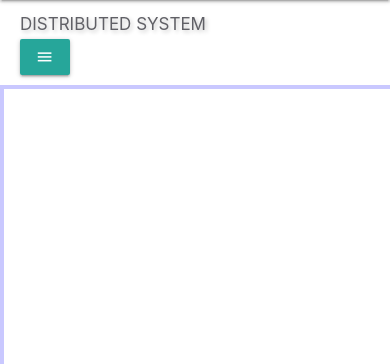
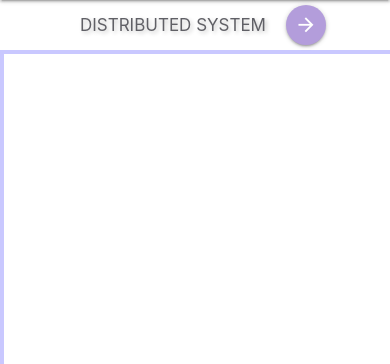
Before and after one commit to PiyushK42/Tech-Takshila-Project, a Django app: page /distributed_system/ in a window 390 px wide. Shown: the part 56-420 px from the top of the page. Run offline with Django 3.2, Linux system fonts and the light colour scheme; some libraries are stand-ins or nearby versions.

Commit message:
set responsiveness of sidenav

```diff
--- a/testsite/static/css/mainstyle.css
+++ b/testsite/static/css/mainstyle.css
@@ -37,6 +37,29 @@
 
 /*------------------------ Styling of Landing Page --------------------------------*/
 
+/*--- styling of subject cards ----*/
+
+.card i {
+  color: #5cc3e6;
+}
+
+.card h5 {
+  color:#4b8fa6;
+  padding: 10px 0px;
+}
+
+.sub-link {
+  color: rgb(75, 73, 255);
+}
+
+.service-name {
+  padding: 50px 0px 0px;
+  color: #457687;
+  font-family: Avenir;
+}
+
+
+/*--- end styling subject cards ---*/
 
  /*-------------FEEDBACK THEMING-------------------*/
 
@@ -130,7 +153,7 @@
 
 .name {
   margin-left: 60px;
-  color:rgb(75, 73, 255);
+  color: rgb(75, 73, 255);
 }
 
 .footer-info {
@@ -189,10 +212,10 @@
 
  .sidebar {
   height: 100%;
-  width: 280px;
+  width: 250px;
   position: fixed;
   z-index: 1;
-  top: 148px;
+  top: 118px;
   left: 0;
   background-color: #fff;
   overflow-x: hidden;
@@ -283,6 +306,12 @@
   margin: -16px 0px 0px -6px;
 }
 
+.openclose {
+  position: relative;
+  margin-left: 20px;
+  top: 5px;
+}
+
 #bullet {
   overflow: hidden;
 }
@@ -306,6 +335,14 @@
   font-weight: bold;
 }
 
+.button-bar {
+  width: 0px;
+  padding: 0px;
+  margin: 0px;
+  height: 100%;
+  border-right: 1px solid rgb(233, 233, 233);
+}
+
 #topic-content {
     position: relative;
     margin-left: 250px;
@@ -316,7 +353,7 @@
     top: 0%;
     left: 0px;
     width: 100%;
-    height: 78vh;
+    height: 82vh;
 }
 
 .activator .image-icon {
@@ -338,39 +375,41 @@
 
 @media screen and (max-width: 420px) and (max-height: 640px) {
   #topic-content .resp-iframe{height: 75vh;}
-  .sidebar { top: 144px; width: 250px;}
+  .sidebar { top: 110px; width: 0%;}
+  #topic-content {margin-left: 0px;}
+  #test {width: 100%;}
 }
 
 @media screen and (max-width: 450px) and (max-height: 670px){
   .subjectname {font-size: 17px; margin-left: 20px; margin-top: 15px;}
   .subject-1 {height: 330px;}
-  #topic-content .resp-iframe{height: 78vh;}
-  .sidebar { top: 144px; width: 250px;}
+  #topic-content .resp-iframe{height: 80vh;}
+  .sidebar { top: 110px; width: 250px;}
 
 }
 
 @media screen and (max-width: 450px) and (min-height: 700px){
   .subjectname {font-size: 17px; margin-left: 20px; margin-top: 15px;}
   #topic-content .resp-iframe{height: 78vh;}
-  .sidebar {top: 144px; width: 0px;}
+  .sidebar {top: 110px; width: 0px;}
   #topic-content {margin-left: 0px;}
   #test {width: 100%;}
 }
 
 @media screen and (min-height: 800px) {
-  #topic-content .resp-iframe{height: 80vh;}
+  #topic-content .resp-iframe{height: 84vh;}
 }
 
 @media screen and (min-height: 900px) {
-  #topic-content .resp-iframe{height: 82vh;}
+  #topic-content .resp-iframe{height: 86vh;}
 }
 
 @media screen and (min-height: 1000px) {
-  #topic-content .resp-iframe{height: 85vh;}
+  #topic-content .resp-iframe{height: 88vh;}
 }
 
 @media screen and (min-height: 1200px) {
-  #topic-content .resp-iframe{height: 87vh;}
+  #topic-content .resp-iframe{height: 90vh;}
 }
 
 /* Styling of Buttons for Previous and Next Topic in Topic Content */
--- a/testsite/testapp/templates/distributed_system.html
+++ b/testsite/testapp/templates/distributed_system.html
@@ -29,17 +29,20 @@
 
 <body>
 
-  <div class="subject-func">
-	<h5 class="subjectname">DISTRIBUTED SYSTEM</h5>
-    <btn onclick="openNav()" class="btn show_btn" id="HideShow" style="margin-left: 5%;"><i class="material-icons">menu</i></btn>
+  <div class="subject-func valign-wrapper">
+
+	 <p><h5 class="subjectname center-align">DISTRIBUTED SYSTEM<input type="hidden"></h5></p>
+
+   <div class="openclose">
+    <a onclick="openNav()" class="btn-floating pulse left deep-purple lighten-3"><i class="material-icons" id="arrow">arrow_back</i></a>
+   </div>
   </div>
-
 
  <section id="subject-topics">
 
   <div class="subject">
 
-	<div class="sidebar" id="mySidebar">
+	  <div class="sidebar" id="mySidebar">
 
       <div class="subject-bar" id="sub1">
 
@@ -138,7 +141,6 @@
 
     </div>    <!-- end of div "sidebar" -->
 
-
         <!-- Script for Darkening the active topic of subject -->
         <script>
         	$(document).ready(function () {
@@ -180,13 +182,22 @@
       <iframe src="{% url 'content' %}" height="515" width="80.7%" frameborder="0" name="test1" id="test1">
    	  </iframe>
     </div> -->
+   <!--
+    <div class="col s1" style="border-right: 1px solid rgb(233, 233, 233)">
 
-    <div id="topic-content">
+      <div class="button-bar" id="HideShow">
+      <btn onclick="openNav()" class="btn show_btn"><i class="material-icons">menu</i></btn>
+     </div>
+
+    </div> -->
+
+       <div id="topic-content">
+
         <iframe class="resp-iframe" src="{% url 'content' %}" frameborder="0" name="test1" id="test1">
        </iframe>
+
       </div>
 
-    </div>
 
      <style>
        body, html {width: 100%; height:100%; margin: 0px; padding: 0; overflow: hidden;}
@@ -198,6 +209,8 @@
           var width = window.innerWidth;
 
           if (document.getElementById("topic-content").style.marginLeft === "0px"){
+
+            document.getElementById("arrow").innerHTML = "arrow_backward";
 
             if(width<=450)
             {  document.getElementById("mySidebar").style.width = "100%";
@@ -211,11 +224,31 @@
             }
           }
           else
-          {   document.getElementById("mySidebar").style.width = "0";
+          {   document.getElementById("arrow").innerHTML = "arrow_forward";
+              document.getElementById("mySidebar").style.width = "0";
               document.getElementById("topic-content").style.marginLeft = "0";
               document.getElementById("test1").style.width =  "100%";
           }
        }
+     </script>
+
+     <script>
+
+      $(window).resize(function(){
+        document.getElementById("mySidebar").style.width = "0";
+        document.getElementById("topic-content").style.marginLeft = "0";
+        document.getElementById("test1").style.width =  "100%";
+      })
+
+       //var width = window.innerWidth;
+       //if(width<=450){
+         // closenav();
+      // }
+
+        //function closenav() {
+
+      // }
+      openNav();
      </script>
 
   </div>   <!-- end of div "subject" -->
```
Also changed, not shown: testsite/testapp/templates/landing.html (+27 -16 lines).
